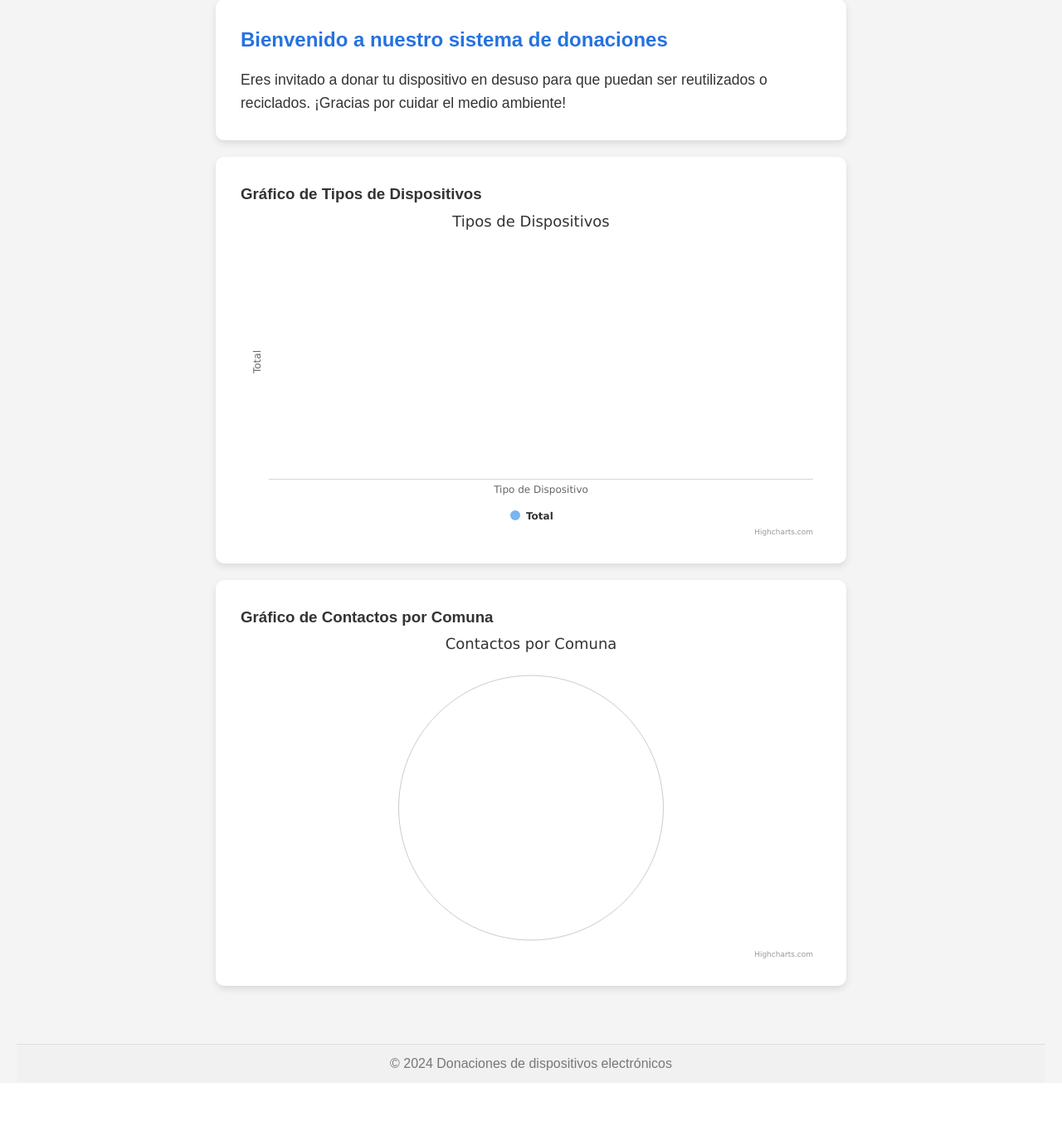
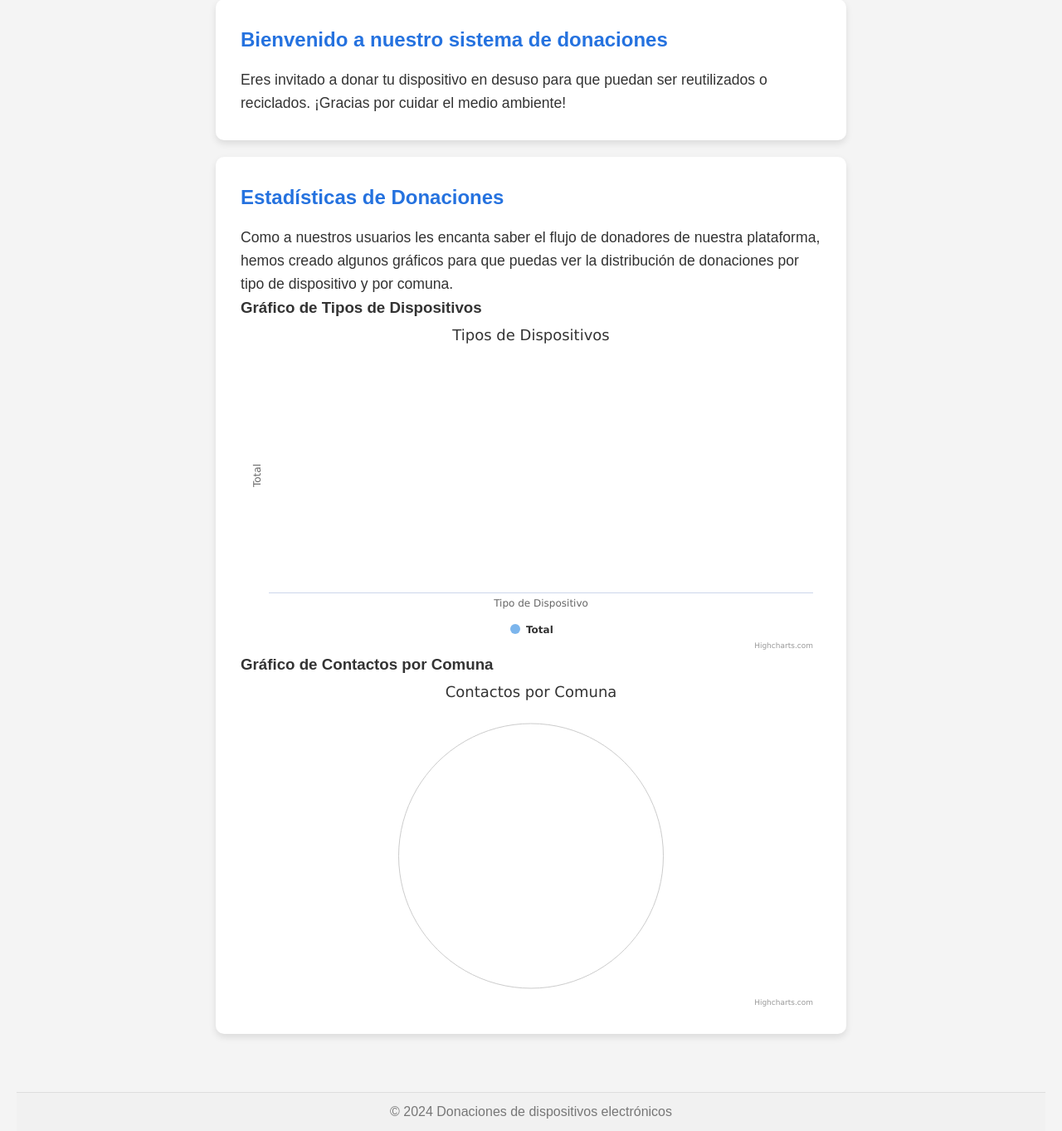
Before and after one commit to Fabian-Castro-C/Donaciones-Dispositivos-Electronicos-v2, a Flask app: page / in a window 1280 px wide. Shown: the part 177-1540 px from the top of the page at 83% size. Before the commit the page ends 1482 px from the top, so only its background shows below. Run offline with Flask 3, Linux system fonts and the light colour scheme; data that the repository does not hold is empty.

Commit message:
Añade sección de estadísticas de donaciones en el HTML con descripción y gráficos de distribución por tipo de dispositivo y comuna

```diff
--- a/app/templates/index.html
+++ b/app/templates/index.html
@@ -27,12 +27,16 @@
 
     <!-- Sección para el gráfico de Tipos de Dispositivos -->
     <section>
+      <h2>Estadísticas de Donaciones</h2>
+      <p>Como a nuestros usuarios les encanta saber el flujo de donadores
+        de nuestra plataforma, hemos creado algunos gráficos para que puedas
+        ver la distribución de donaciones por tipo de dispositivo y por comuna.
+      </p>
+
       <h3>Gráfico de Tipos de Dispositivos</h3>
       <div id="graficoDispositivos" style="width:100%; height:400px;"></div>
-    </section>
 
     <!-- Sección para el gráfico de Contactos por Comuna -->
-    <section>
       <h3>Gráfico de Contactos por Comuna</h3>
       <div id="graficoContactos" style="width:100%; height:400px;"></div>
     </section>
```
